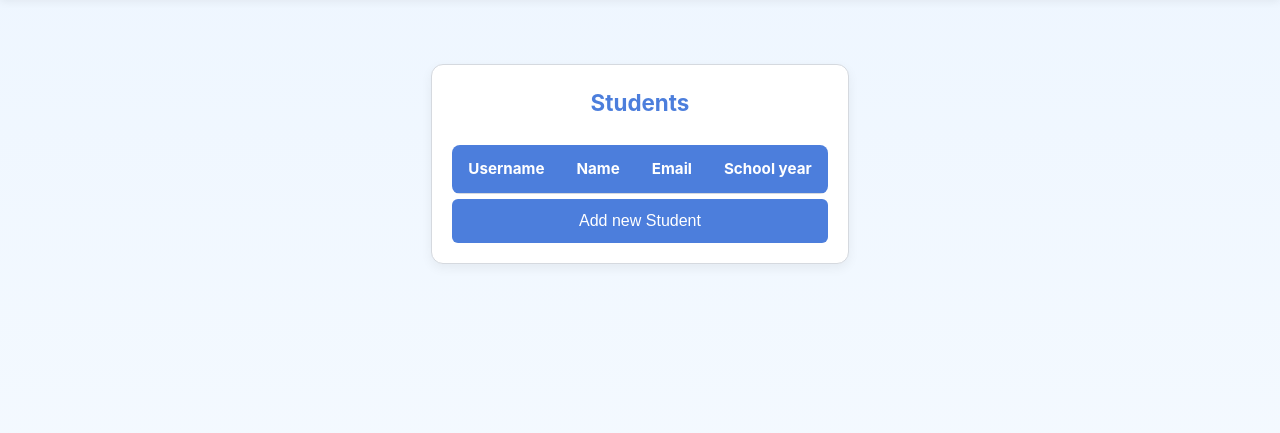
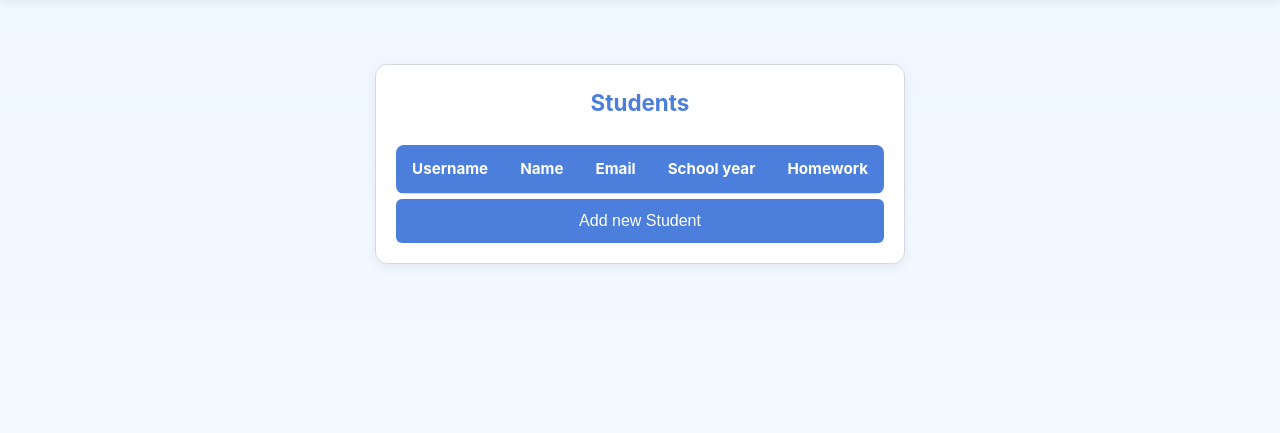
Before and after one commit to mzsl03/private-teacher-site, a Django app: page /students/ in a window 1280 px wide. Shown: the part 46-479 px from the top of the page. Run offline with Django 5.2, Linux system fonts and the light colour scheme; the visitor is signed in with stand-in values (Sample User, id 1); data that the repository does not hold is empty.

Commit message:
feat: new button that leads to students kanban page

```diff
--- a/core_site/homework_org_site/templates/student_list.html
+++ b/core_site/homework_org_site/templates/student_list.html
@@ -16,6 +16,7 @@
                 <th>Name</th>
                 <th>Email</th>
                 <th>School year</th>
+                <th>Homework</th>
             </tr>
             </thead>
             <tbody>
@@ -25,6 +26,7 @@
                     <td>{{ student.user.first_name }} {{ student.user.last_name }}</td>
                     <td>{{ student.user.email }}</td>
                     <td>{{ student.school_year }}</td>
+                    <td><a href="{% url 'kanban' student.user.id %}" class="btn btn-secondary">Homework</a></td>
                 </tr>
             {% endfor %}
 
```
